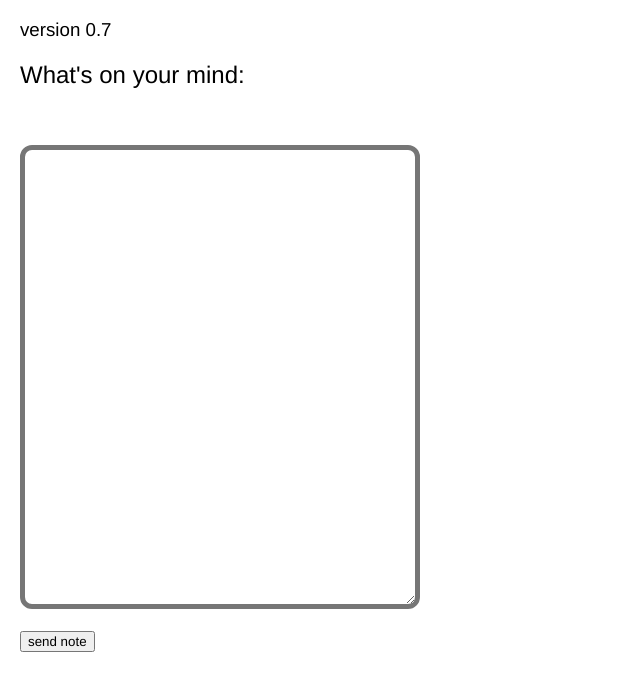
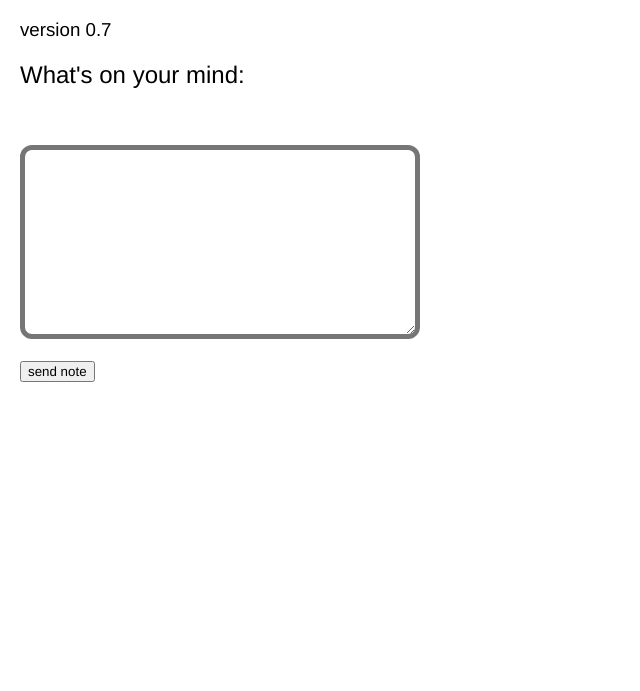
Before and after one commit to anbdesign/kindleNotes, a website: page src/index.html in a window 1280 px wide. Shown: the part 61-752 px from the top of the page, without its empty margins (0-640 px from the left). Drawn offline with Linux system fonts and the light colour scheme.

Commit message:
reduced number of rows

```diff
--- a/src/index.html
+++ b/src/index.html
@@ -14,7 +14,7 @@
     <h3>version 0.7</h3>
     <form class="gform" method="POST" action="https://script.google.com/macros/s/AKfycbydKVBZoctXdMlb4WD_gGvIf13DKkMPqEpzUM389Jod73fhbPNOSIRym81cbBKc7FQC_Q/exec">
       <label><h2>What's on your mind:</h2></label><br/><br/>
-      <textarea name="content" id="textareaID" rows="30" cols="50"></textarea><br/><br/>
+      <textarea name="content" id="textareaID" rows="12" cols="50"></textarea><br/><br/>
       <input type="submit" value="send note">
     </form>
   </main>
```
